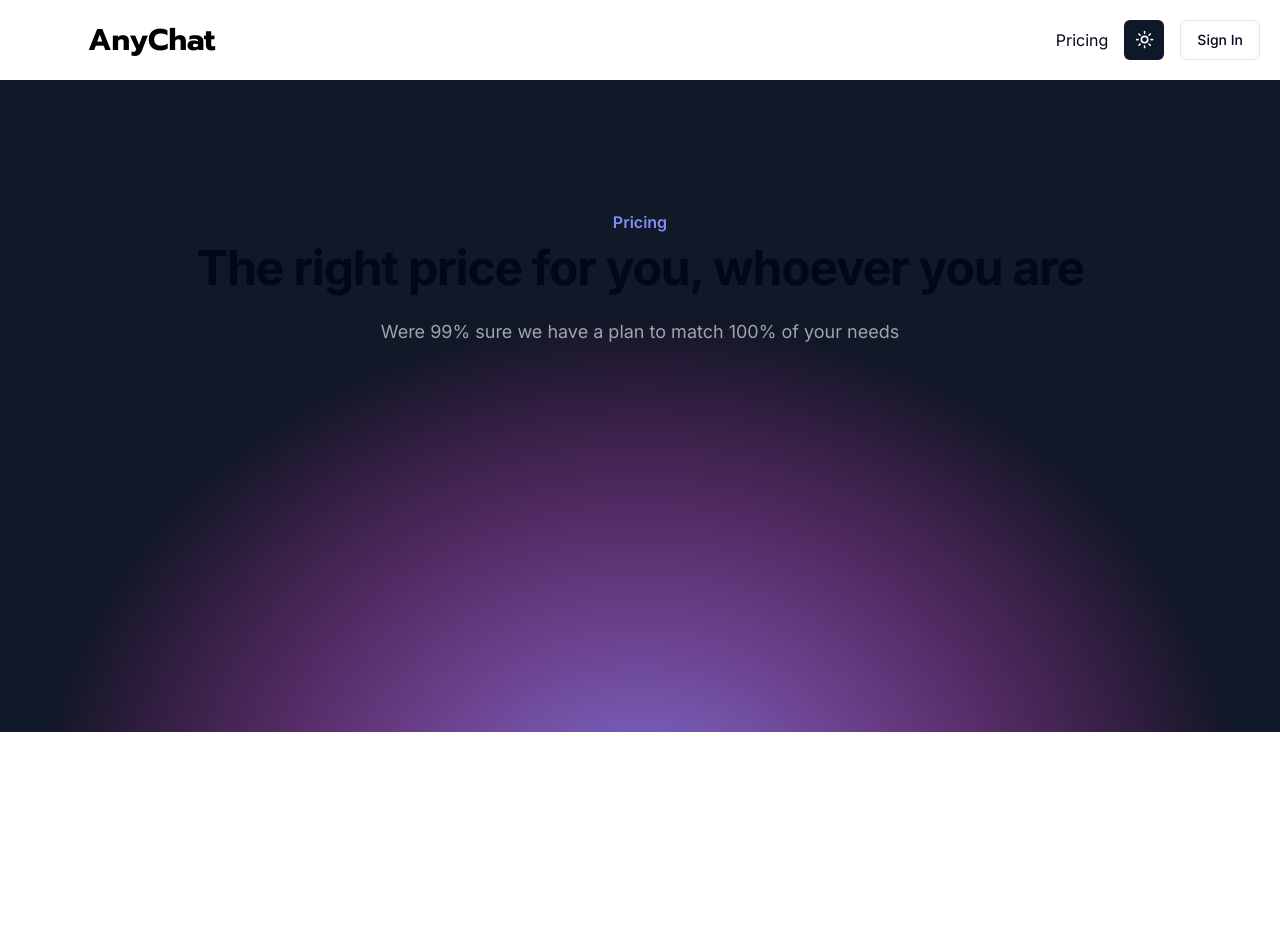
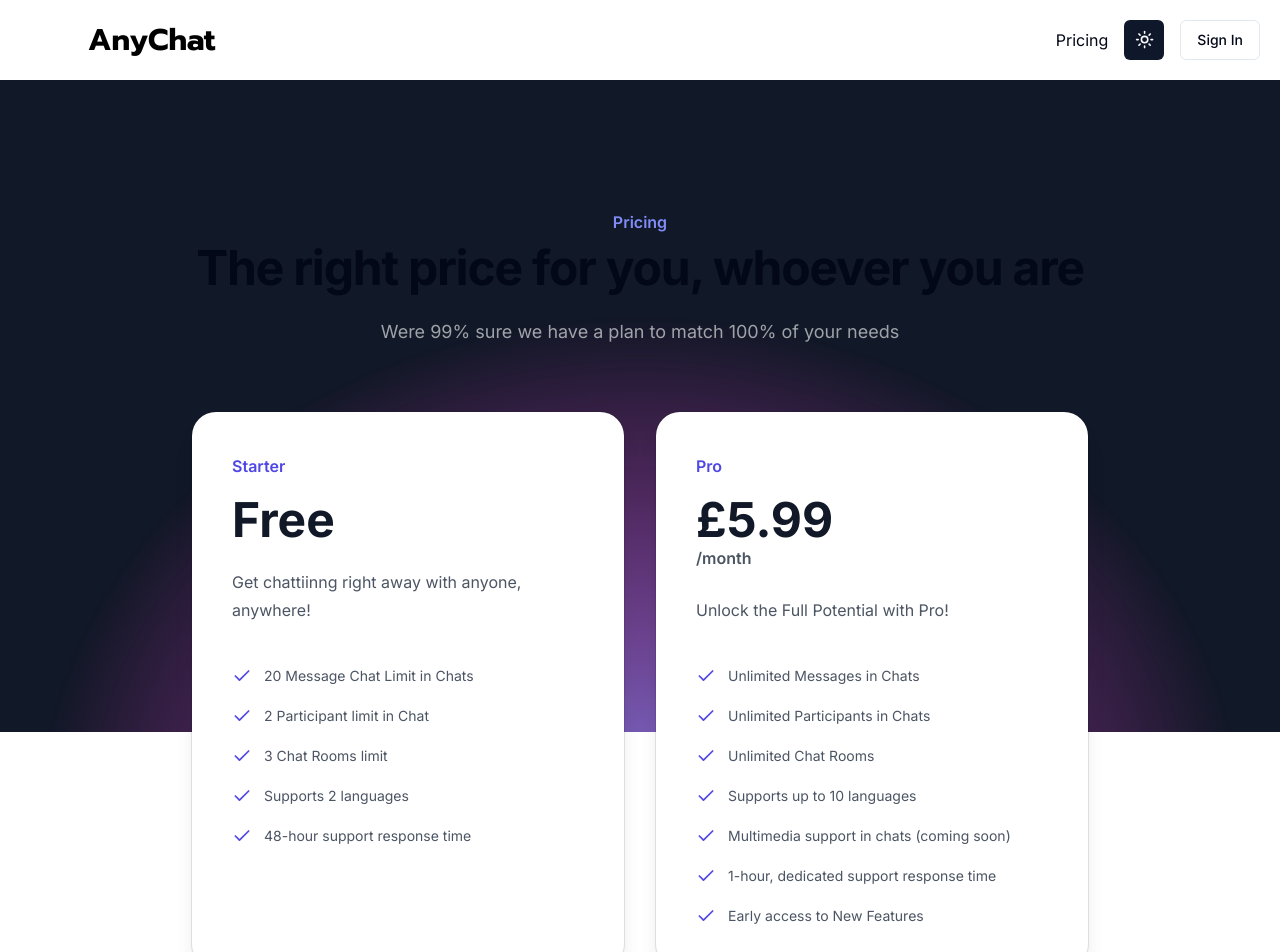
Before and after one commit to hasham25525/ChatWithAnyone, a Next.js app: page /pricing in a window 1280 px wide. Shown: the top 952 px of the page. Before the commit the page ends 860 px from the top, so only its background shows below. Built offline with nearby package versions, Linux system fonts and the light colour scheme; no server answers.

Commit message:
pricing cards complete

```diff
--- a/components/PricingCards.tsx
+++ b/components/PricingCards.tsx
@@ -1,3 +1,4 @@
+import { CheckIcon } from "lucide-react";
 import React from "react";
 
 const tiers = [
@@ -38,7 +39,54 @@ function PricingCards({ redirect }: { redirect: boolean }) {
     <div>
       <div className="mx-auto grid max-w-md grid-cols-1 gap-8 lg:max-w-4xl lg:grid-cols-2">
         {tiers.map((tier) => {
-          return (<div key={tier.id}></div>);
+          return (
+            <div
+              key={tier.id}
+              className="flex flex-col justify-between rounded-3xl bg-white p-8 shadow-xl ring-1 ring-gray-900/10 sm:p-10"
+            >
+              <div>
+                <h3
+                  id={tier.id + tier.name}
+                  className="text-base  font-semibold leading-7 text-indigo-600"
+                >
+                  {tier.name}
+                </h3>
+                <div className="mt-4 flex flex-col items-baseline gap-x-2">
+                  {tier.priceMonthly ? (
+                    <>
+                      <span className="text-5xl font-bold tracking-light text-gray-900">
+                        {tier.priceMonthly}
+                      </span>
+                      <span className="text-base font-semibold leading-7 text-gray-600">
+                        /month
+                      </span>
+                    </>
+                  ) : (
+                    <span className="text-5xl font-bold tracking-light text-gray-900">
+                      Free
+                    </span>
+                  )}
+                  <p className="mt-6 text-base leading-7 text-gray-600">
+                    {tier.description}
+                  </p>
+                  <ul
+                    role="list"
+                    className="mt-10 space-y-4 text-sm leading-6 text-gray-600"
+                  >
+                    {tier.features.map((feature) => (
+                      <li key={feature} className="flex gap-x-3">
+                        <CheckIcon
+                          className="h-6 w-5 flex-none text-indigo-600"
+                          aria-hidden="true"
+                        />
+                        {feature}
+                      </li>
+                    ))}
+                  </ul>
+                </div>
+              </div>
+            </div>
+          );
         })}
       </div>
     </div>
```
